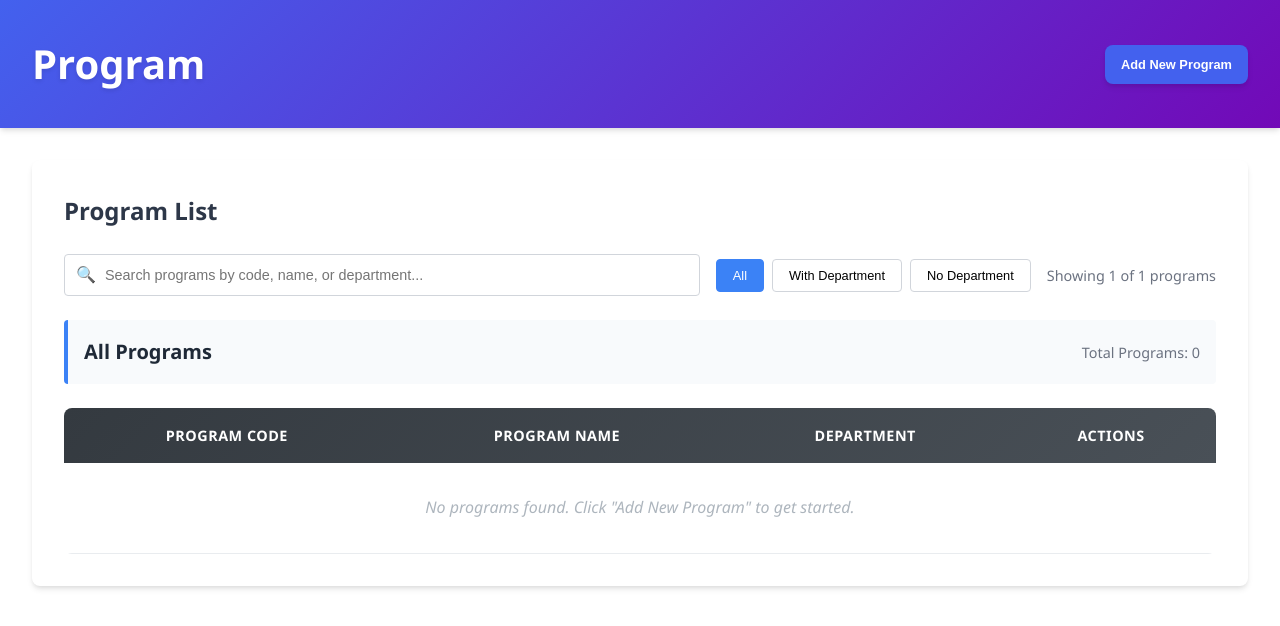
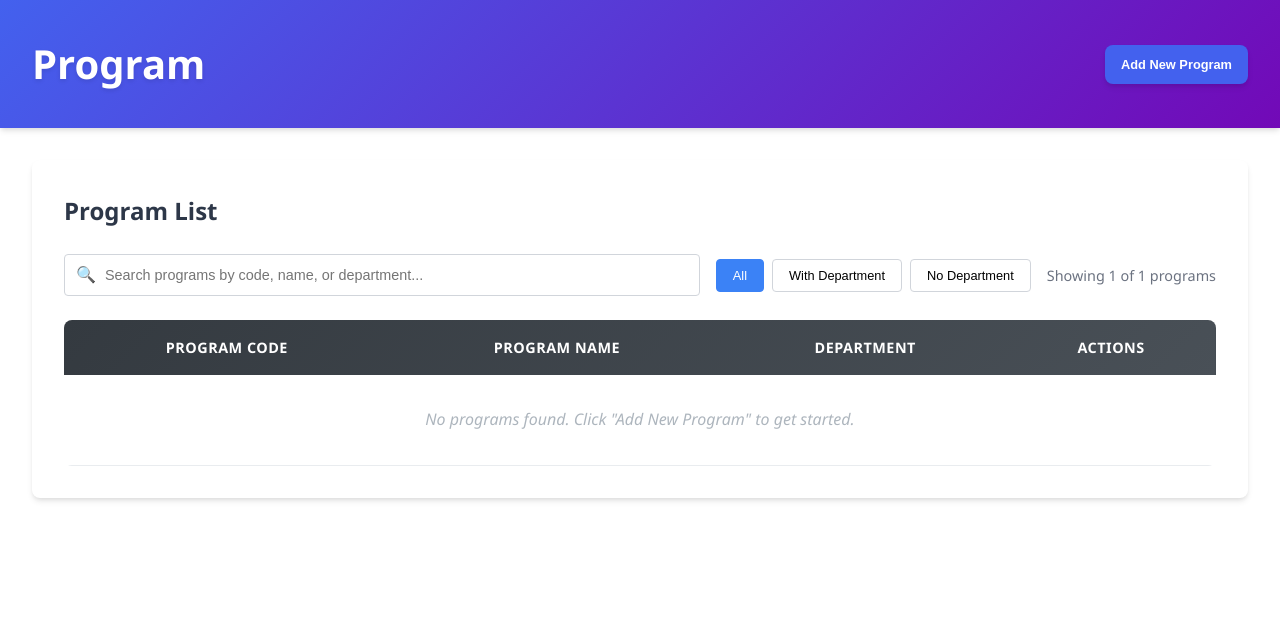
Before and after one commit to ynion-mabeamae/DBA_Student_Enrollment_System, a PHP site: page /student_enrollment_system/includes/program.php in a window 1280 px wide. Shown: the top 626 px of the page. Run offline with PHP 8.4, Linux system fonts and the light colour scheme; data that the repository does not hold is empty.

Commit message:
Remove the program-header

```diff
--- a/student_enrollment_system/includes/program.php
+++ b/student_enrollment_system/includes/program.php
@@ -227,12 +227,6 @@ $total_programs = $programs->num_rows;
             <button class="clear-search" id="clearSearch" style="display: none;">Clear Search</button>
         </div>
 
-        <!-- Program Header -->
-        <div class="program-header-global">
-            <h3 class="program-name-global">All Programs</h3>
-            <span class="program-count-global">Total Programs: <?php echo $total_programs; ?></span>
-        </div>
-
         <table>
             <thead>
                 <tr>
```
